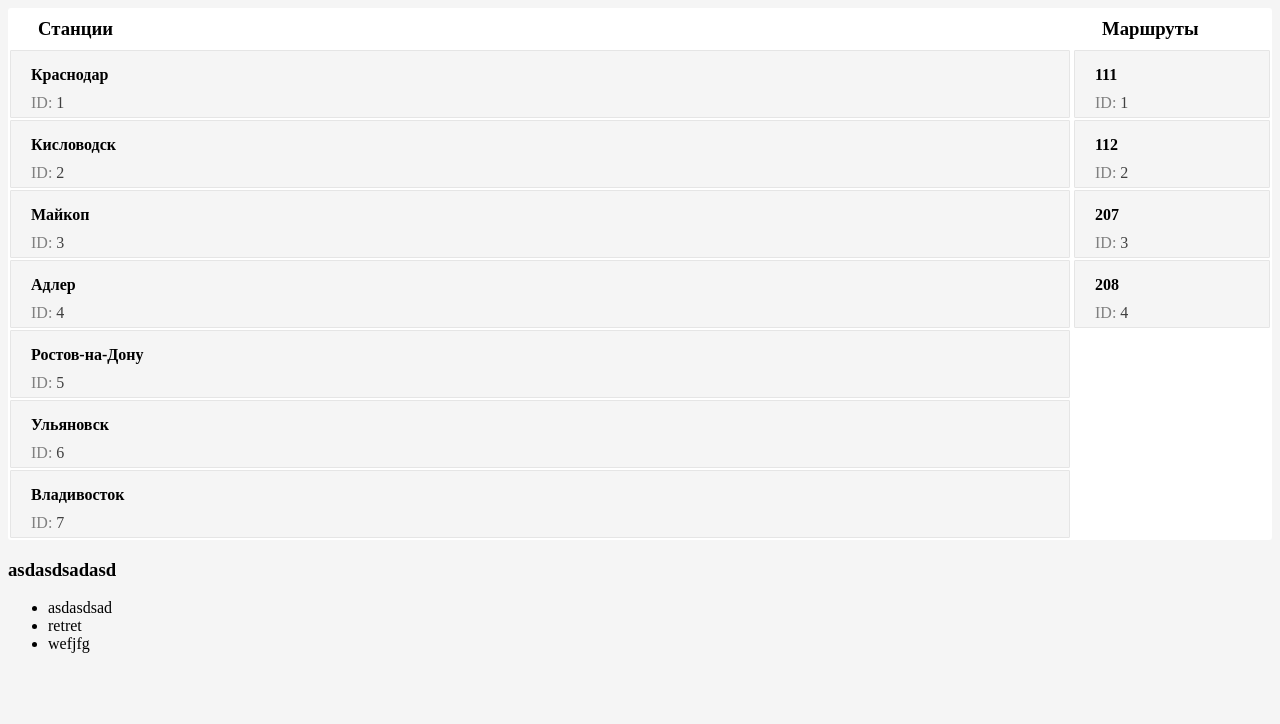
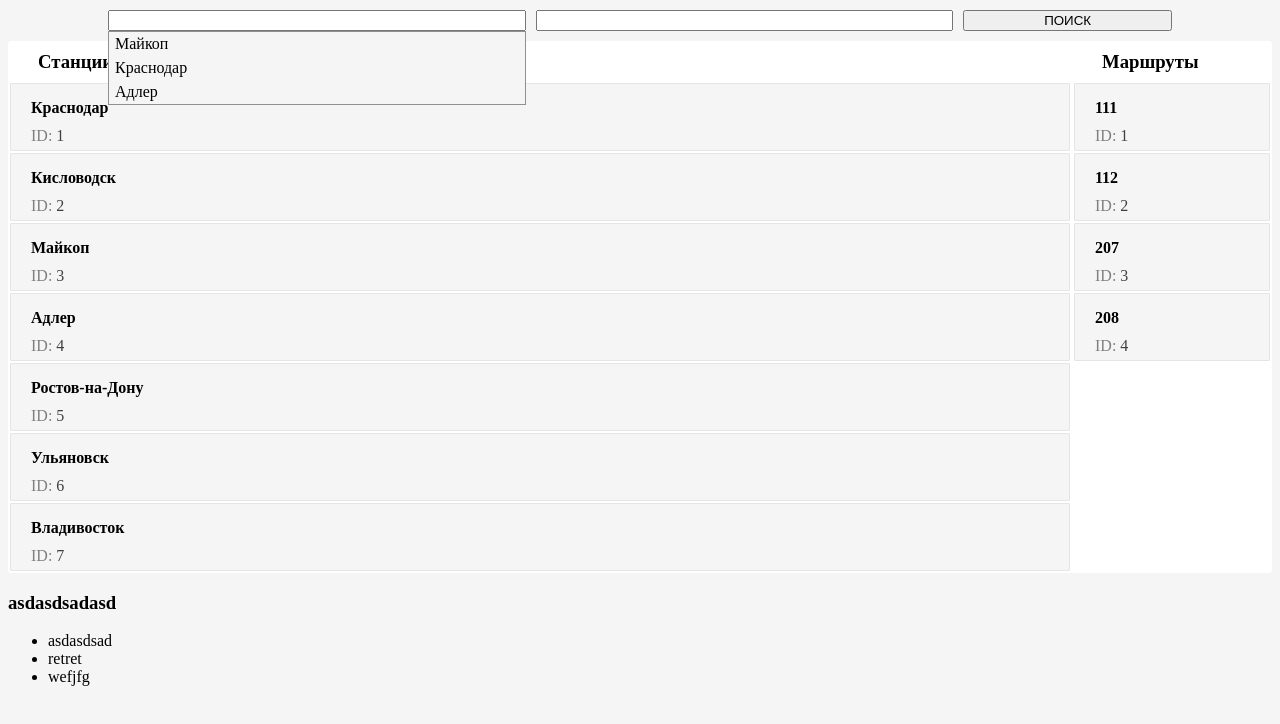
Before and after one commit to arswarog/rzhd, a website built with webpack: page public/index.html in a window 1280 px wide. Built offline with nearby package versions, Linux system fonts and the light colour scheme.

Commit message:
Верстка подсказок

```diff
--- a/public/index.html
+++ b/public/index.html
@@ -10,6 +10,38 @@
 </head>
 
 <body>
+
+  <form id="form" class="route-search">
+    <div class="route-search__input-box">
+      <input name="src" autocomplete="off">
+      <ul class="route-search__suggest route-search__suggest_open" id="route-search-src-suggest">
+        <li class="route-search__suggest-item" data-source="name">Майкоп</li>
+        <li class="route-search__suggest-item" data-source="name">Краснодар</li>
+        <li class="route-search__suggest-item" data-source="name">Адлер</li>
+      </ul>
+    </div>
+    <div class="route-search__divider">
+    </div>
+    <div class="route-search__input-box">
+      <input name="dst" autocomplete="off">
+      <ul class="route-search__suggest" id="route-search-dst-suggest">
+        <li class="route-search__suggest-item" data-source="name">Майкоп</li>
+        <li class="route-search__suggest-item" data-source="name">Краснодар</li>
+        <li class="route-search__suggest-item" data-source="name">Адлер</li>
+      </ul>
+    </div>
+    <div class="route-search__divider">
+    </div>
+    <div class="route-search__submit-box">
+      <button type="submit">
+        ПОИСК
+      </button>
+    </div>
+    <template id="route-search__suggest-item">
+      <li class="route-search__suggest-item" data-source="name"></li>
+    </template>
+  </form>
+
 
 <section class="section">
   <div class="section__left-content">
--- a/public/script.js
+++ b/public/script.js
@@ -105,3 +105,14 @@ routeList.addEventListener('click', (event) => {
 
     displayStations(stations)
 })
+
+const form = document.getElementById('form')
+
+form.addEventListener('submit', (event) => {
+    event.preventDefault()
+
+    const src = form.elements.src.value
+    const dst = form.elements.dst.value
+
+    console.log(src, dst)
+})
--- a/public/style.css
+++ b/public/style.css
@@ -50,3 +50,56 @@ body {
 .data__value {
     color: #404040;
 }
+
+/*** form ***/
+.route-search {
+    display: flex;
+
+    margin: 10px 100px;
+}
+
+.route-search__input-box {
+    flex: 2 0 200px;
+    position: relative;
+}
+.route-search__input-box input {
+    width: 100%;
+    box-sizing: border-box;
+}
+
+.route-search__submit-box {
+    flex: 1 0 100px;
+}
+.route-search__submit-box button {
+    width: 100%;
+}
+
+.route-search__divider {
+    flex: 0 0 10px;
+}
+
+.route-search__suggest {
+    position: absolute;
+    border: 1px solid #909090;
+    width: 100%;
+    margin: 0;
+    box-sizing: border-box;
+    padding: 0;
+    background-color: #f5f5f5;
+    list-style-type: none;
+    visibility: hidden;
+}
+.route-search__suggest_open {
+    visibility: visible;
+}
+
+.route-search__suggest-item {
+    box-sizing: border-box;
+    padding: 3px 6px;
+    margin: 0;
+    transition: 0.3s;
+}
+.route-search__suggest-item:hover,
+.route-search__suggest-item_selected {
+    background-color: #e0e0e0;
+}
```
